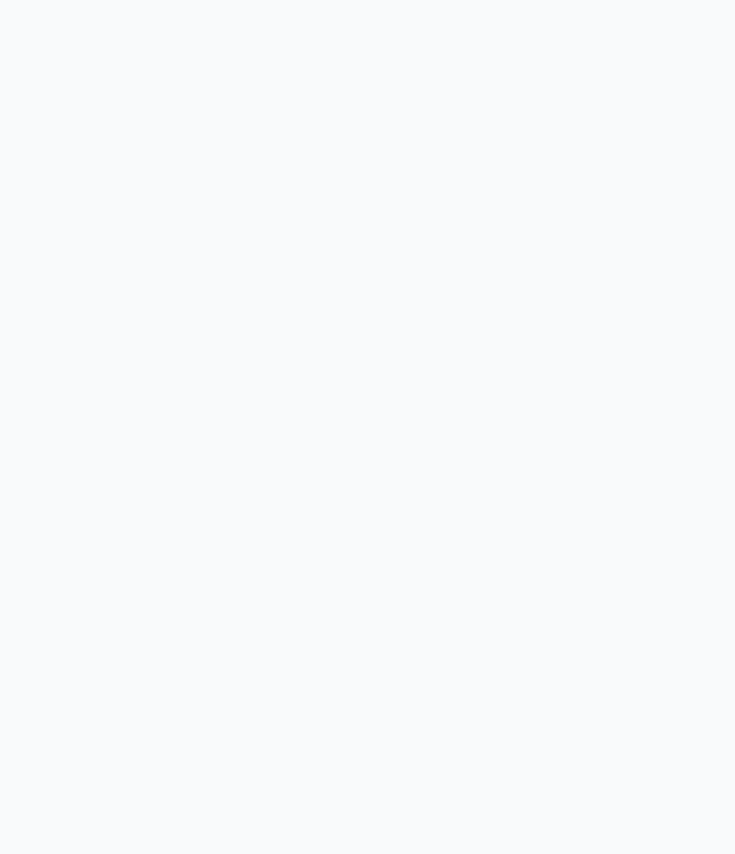
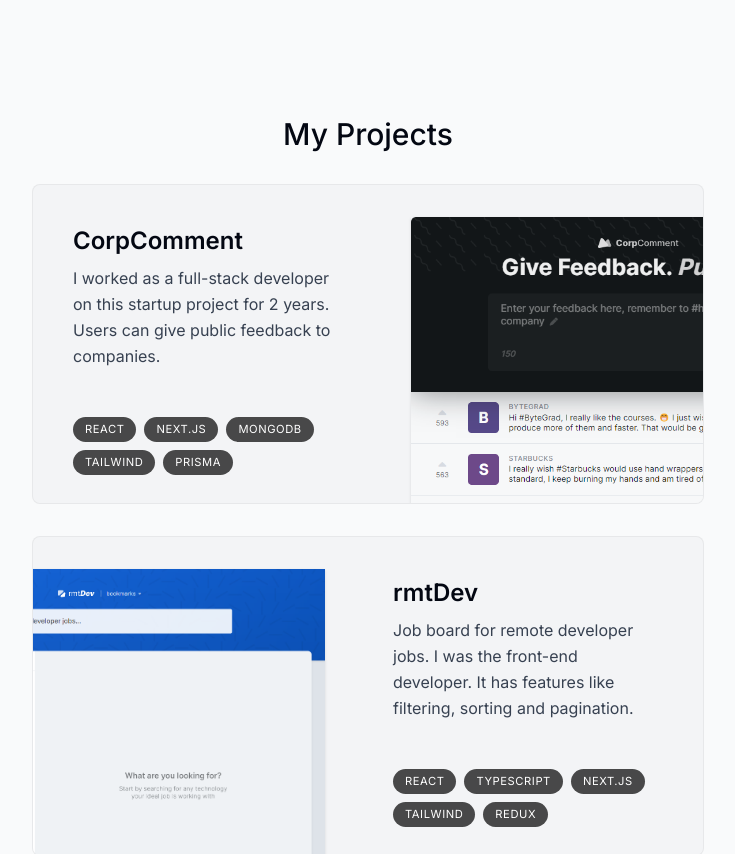
Before and after one commit to shafkat63/Nextportfolio, a Next.js app: page / in a window 1280 px wide. Shown: the part 1186-2040 px from the top of the page, without its empty margins (272-1007 px from the left). Built offline with nearby package versions, Linux system fonts and the light colour scheme.

Commit message:
Project Section is added

```diff
--- a/app/page.tsx
+++ b/app/page.tsx
@@ -1,5 +1,6 @@
 import About from "@/components/about";
 import Intro from "@/components/intro";
+import Projects from "@/components/projects";
 import SectionDivider from "@/components/section-divider";
 
 export default function Home() {
@@ -8,6 +9,7 @@
 			<Intro/>
 			<SectionDivider/>
 			<About/>
+			<Projects/>
 		</main>
 	);
 }
--- /dev/null
+++ b/components/project.tsx
@@ -0,0 +1,63 @@
+"use client";
+import React, { useRef } from "react";
+import { projectsData } from "@/lib/data";
+import Image from "next/image";
+import { useScroll, motion, useTransform } from "framer-motion";
+type ProjectProps = (typeof projectsData)[number];
+const Project = ({ title, description, tags, imageUrl }: ProjectProps) => {
+	const ref = useRef<HTMLDivElement>(null);
+	const { scrollYProgress } = useScroll({
+		target: ref,
+		offset: ["0 1", "1.33 1"],
+	});
+	const scaleProgress = useTransform(scrollYProgress, [0, 1], [0.8, 1]);
+	const opacityProgress = useTransform(scrollYProgress, [0, 1], [0.6, 1]);
+
+	return (
+		<motion.div
+			ref={ref}
+			style={{ scale: scaleProgress, opacity: opacityProgress }}
+			className=" group mb-3 sm:mb-8 last:mb-0"
+		>
+			<section
+				className=" bg-gray-100 max-w-[42rem] border rounded-lg border-black/5
+         overflow-hidden sm:pr-8 relative sm:h-[20rem]
+         group-even:pl-8 hover:bg-gray-200 transition
+         "
+			>
+				<div
+					className="pt-4 pb-7 px-5 sm:pl-10 sm:pr-2 sm:pt-10 sm:max-w-[50%]
+            flex flex-col h-full group-even:ml-[18rem]"
+				>
+					<h3 className="text-2xl font-semibold">{title} </h3>
+					<p className="mt-2 leading-relaxed text-gray-700">{description}</p>
+					<ul className="flex flex-wrap mt-4 gap-2 sm:mt-auto">
+						{tags.map((tag, index) => (
+							<li
+								key={index}
+								className="bg-black/[0.7] px-3 py-1 text-[0.7rem] uppercase
+                        tracking-wider text-white rounded-full"
+							>
+								{tag}
+							</li>
+						))}
+					</ul>
+				</div>
+
+				<Image
+					src={imageUrl}
+					alt="Project I worked on"
+					quality={95}
+					className="absolute top-8  -right-40 w-[28.25rem] rou-t-lg shadow transition
+                      group-hover:scale-[1.04] group-hover:-translate-x-3 group-hover:translate-y-3 group-hover:-rotate-2
+                      group-even:group-hover:translate-x-3 group-even:group-hover:translate-y-3 group-even:group-hover:rotate-2
+
+                group-even:right-[initial] group-even:-left-40
+                "
+				/>
+			</section>
+		</motion.div>
+	);
+};
+
+export default Project;
--- /dev/null
+++ b/components/projects.tsx
@@ -0,0 +1,66 @@
+import React from "react";
+import SectionHeading from "./section-heading";
+import { projectsData } from "@/lib/data";
+import Project from "./project";
+const Projects = () => {
+	return (
+		<section>
+			<SectionHeading>My Projects</SectionHeading>
+			<div>
+				{projectsData.map((project, index) => (
+					<React.Fragment key={index}>
+						<Project {...project} />
+					</React.Fragment>
+				))}
+			</div>
+		</section>
+	);
+};
+// type ProjectProps = (typeof projectsData)[number];
+// function Project({ title, description, tags, imageUrl }: ProjectProps) {
+// 	const ref = useRef(null);
+// 	useScroll({
+// 		target: "",
+// 		offset: ["0 1", "1.33 1"],
+// 	});
+// 	return (
+// 		<section
+// 			className="group bg-gray-100 max-w-[42rem] border border-black/5
+//          overflow-hidden sm:pr-8 relative sm:h-[20rem] mb-3 sm:mb-8 last:mb-0
+//          even:pl-8 hover:bg-gray-200 transition
+//          "
+// 		>
+// 			<div
+// 				className="pt-4 pb-7 px-5 sm:pl-10 sm:pr-2 sm:pt-10 sm:max-w-[50%]
+//             flex flex-col h-full group-even:ml-[18rem]"
+// 			>
+// 				<h3 className="text-2xl font-semibold">{title} </h3>
+// 				<p className="mt-2 leading-relaxed text-gray-700">{description}</p>
+// 				<ul className="flex flex-wrap mt-4 gap-2 sm:mt-auto">
+// 					{tags.map((tag, index) => (
+// 						<li
+// 							key={index}
+// 							className="bg-black/[0.7] px-3 py-1 text-[0.7rem] uppercase
+//                         tracking-wider text-white rounded-full"
+// 						>
+// 							{tag}
+// 						</li>
+// 					))}
+// 				</ul>
+// 			</div>
+
+// 			<Image
+// 				src={imageUrl}
+// 				alt="Project I worked on"
+// 				quality={95}
+// 				className="absolute top-8  -right-40 w-[28.25rem] rou-t-lg shadow transition
+//                 group-hover:scale-[1.04] group-hover:-translate-x-3 group-hover:translate-y-3 group-hover:-rotate-2
+//               group-even:group-hover:translate-x-3 group-even:group-hover:translate-y-3 group-even:group-hover:rotate-2
+
+//                 group-even:right-[initial] group-even:-left-40
+//                 "
+// 			/>
+// 		</section>
+// 	);
+// }
+export default Projects;
--- a/components/section-heading.tsx
+++ b/components/section-heading.tsx
@@ -3,7 +3,7 @@
     children:React.ReactNode
 }
 const SectionHeading = ({children}:SectionHeadingProps) => {
-	return <h2 className="text-3xl font-medium capitalize mb-8">{children} </h2>;
+	return <h2 className="text-3xl font-medium capitalize mb-8 text-center">{children} </h2>;
 };
 
 export default SectionHeading;
```
Also changed, not shown: 1 other file (tests, documents, lock files or other folders).
